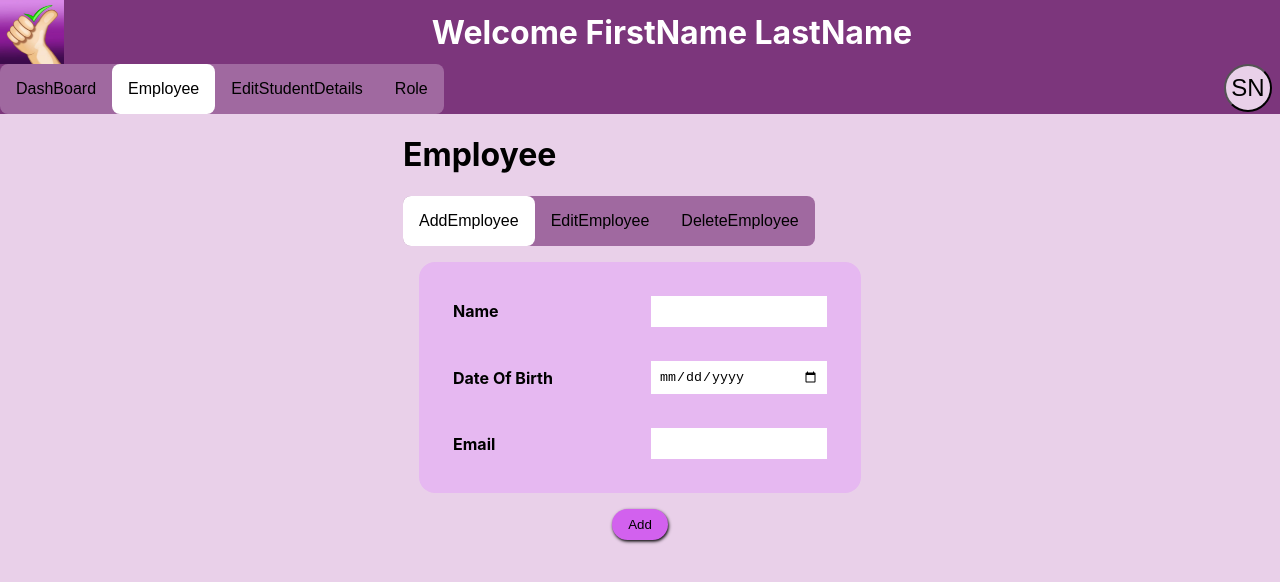
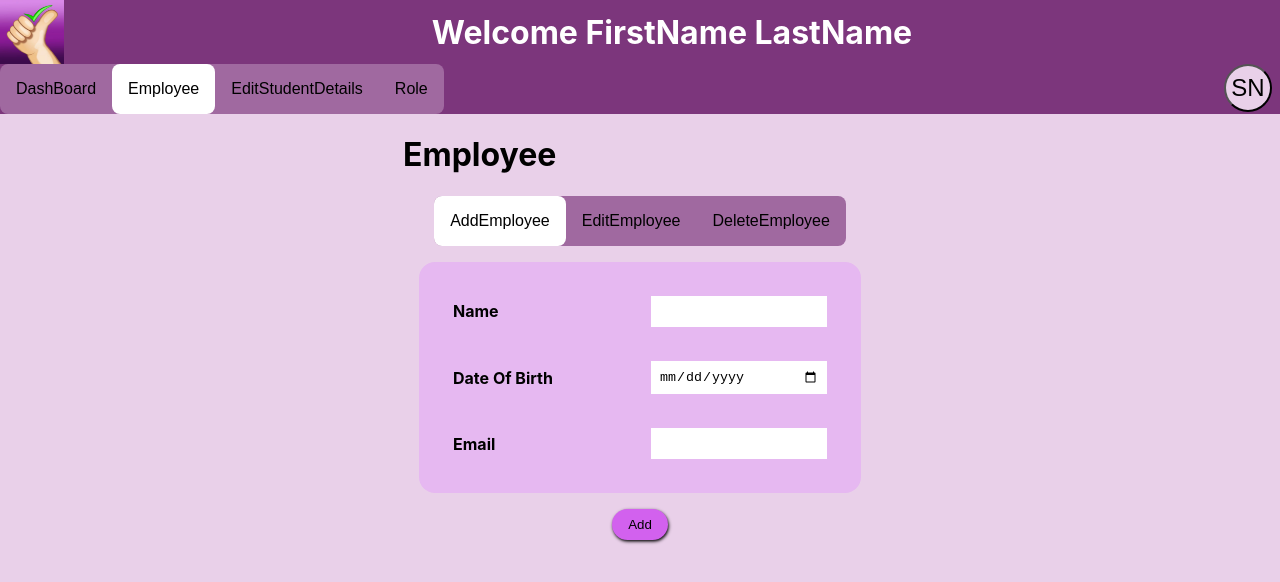
Before and after one commit to shraddha-1402/cse-a-02, a React (Create React App) app: page /admin in a window 1280 px wide. Both pictures are taken after a click on the button "Employee". Shown: the top 582 px of the page. Built offline with nearby package versions, Linux system fonts and the light colour scheme.

Commit message:
center sub tab list

```diff
--- a/src/modules/admin/employee/Employee.tsx
+++ b/src/modules/admin/employee/Employee.tsx
@@ -4,6 +4,7 @@ import TabBar from "../../../components/navBar/TabBar";
 import AddEmployee from "./AddEmployee";
 import DeleteEmployee from "./DeleteEmployee";
 import EditEmployee from "./EditEmployee";
+import "./index.css";
 
 export default function Employee(props: {
   projectData: ProjectData;
@@ -15,7 +16,7 @@ export default function Employee(props: {
   return (
     <div>
       <h1>{props.title}</h1>
-      <div>
+      <div className="sub-tab-list">
         <TabBar
           tabsList={tabsList}
           pageBody={employeeFunction}
--- /dev/null
+++ b/src/modules/admin/employee/index.css
@@ -0,0 +1,4 @@
+.sub-tab-list {
+  display: flex;
+  justify-content: center;
+}
```
